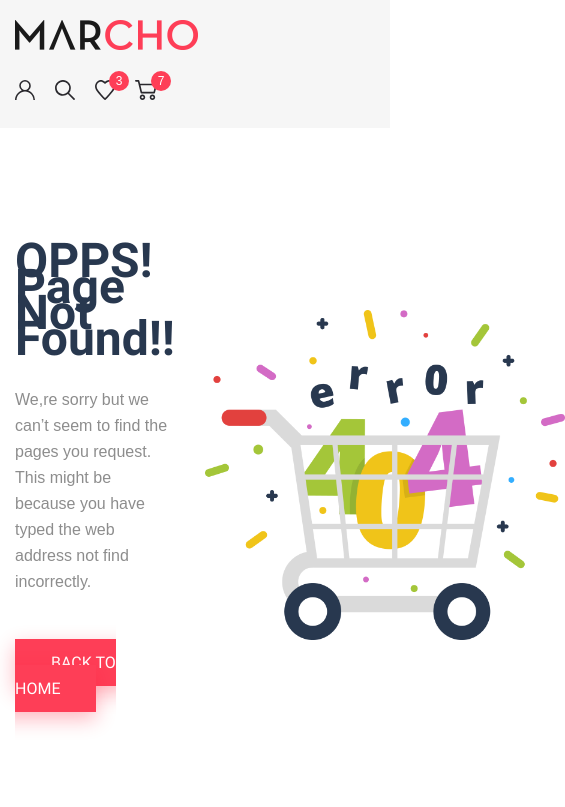
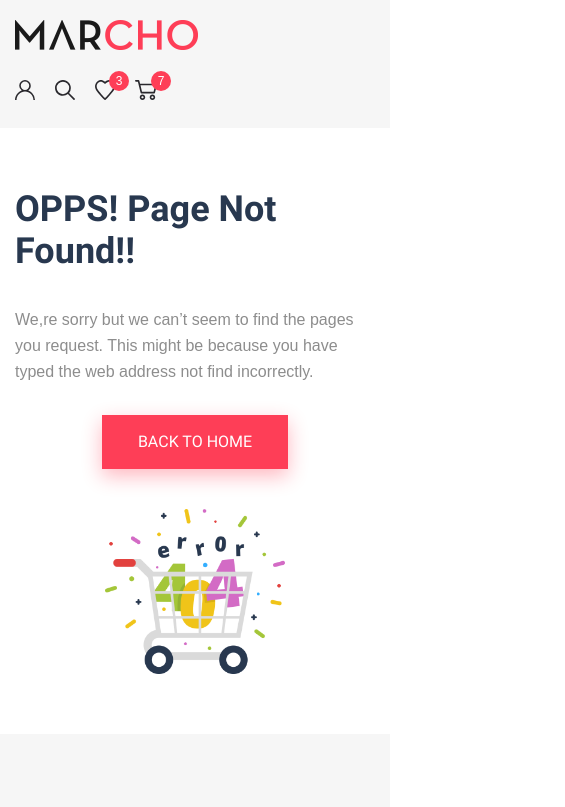
Before and after one commit to maxkozachuk/Marcho, a website: page src/page-404.html in a window 390 px wide. Shown: the top 807 px of the page, 565 px wide, since content can reach past the window. Drawn offline with Linux system fonts and the light colour scheme; files whose address does not match are found by name.

Commit message:
feat: add page-404.html adaptive

```diff
--- a/src/scss/_media.scss
+++ b/src/scss/_media.scss
@@ -20,6 +20,13 @@
 
     &__items::after {
       right: 0;
+    }
+  }
+
+  .page-404 {
+
+    &__img {
+      max-width: 50%;
     }
   }
 }
@@ -227,6 +234,9 @@
     }
   }
 
+  .page-404 {
+    padding: 60px 0;
+  }
 }
 
 @media (max-width: 648px) {
@@ -318,6 +328,14 @@
 
     .modal__label {
       margin-bottom: 20px;
+    }
+  }
+
+  .page-404 {
+
+    &__title {
+      font-size: 36px;
+      line-height: 42px;
     }
   }
 }
@@ -453,6 +471,28 @@
     }
   }
 
+  .page-404 {
+
+    &__inner {
+      flex-direction: column;
+      gap: 40px;
+    }
+
+    &__content {
+      margin-right: 0;
+      max-width: 100%;
+    }
+
+    &__text {
+      margin-bottom: 30px;
+    }
+
+    &__button {
+      display: block;
+      max-width: fit-content;
+      margin: 0 auto;
+    }
+  }
 }
 
 @media (max-width: 472px) {
--- a/src/scss/style.scss
+++ b/src/scss/style.scss
@@ -987,6 +987,7 @@
     font-size: 48px;
     color: #28384f;
     margin-bottom: 35px;
+    line-height: 52px;
   }
 
   &__text {
```
Also changed, not shown: src/css/style.min.css.
